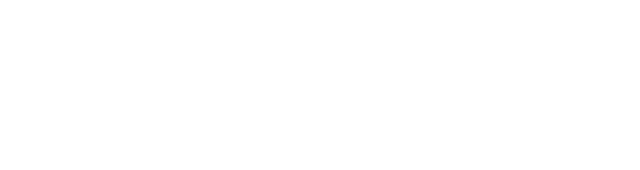
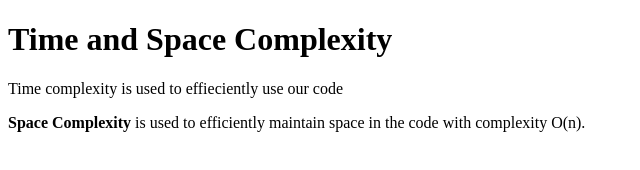
Before and after one commit to acciojob/time-and-space-complexity-Harshal39, a website: page main.html in a window 1280 px wide. Shown: the whole page, without its empty margins (0-640 px from the left). Drawn offline with Linux system fonts and the light colour scheme.

Commit message:
created a submission

```diff
--- a/main.html
+++ b/main.html
@@ -8,6 +8,9 @@
 
 <body>
 	<!-- the entire body must be written by student -->
+	<h1>Time and Space Complexity</h1>
+	<p>Time complexity is used to effieciently use our code</p>
+	<p><b>Space Complexity</b> is used to efficiently maintain space in the code with complexity O(n).</p>
     <script type="text/javascript" src="./script.js">
 </script>
 
```
